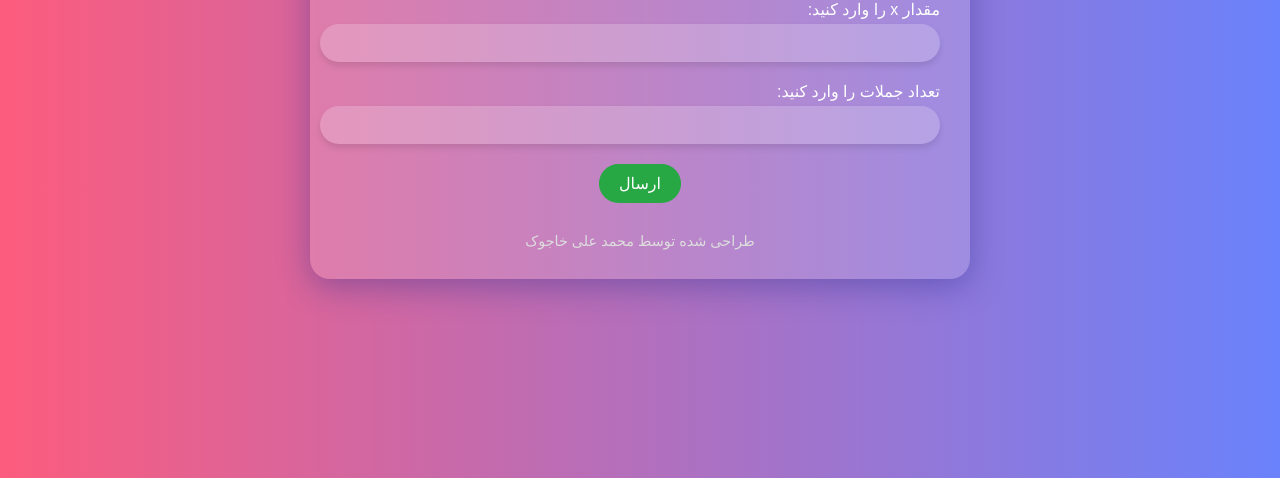
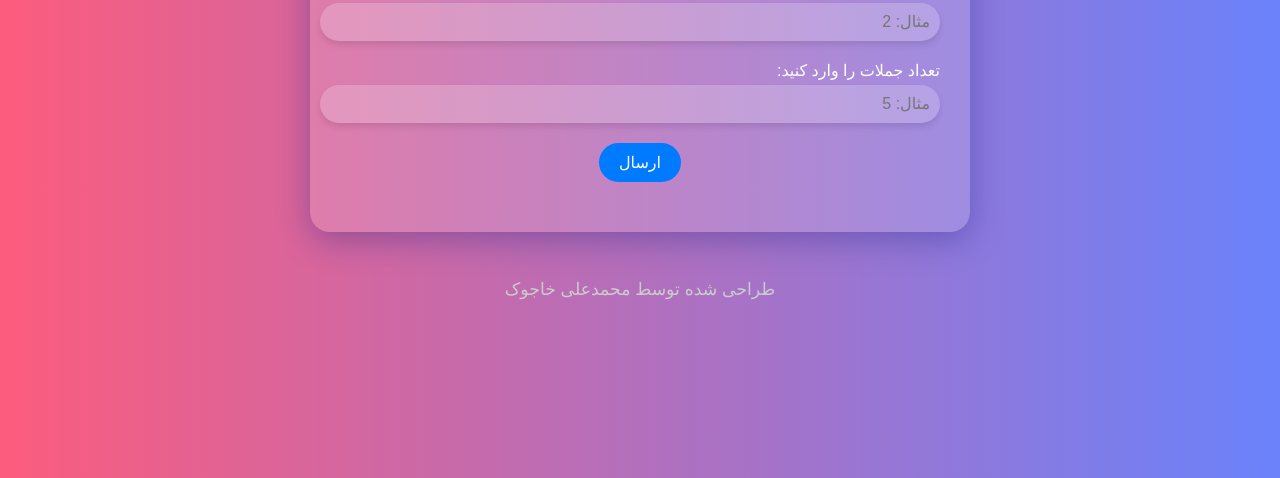
Before and after one commit to Ali005022/Math_Dr.Parvizi, a plain HTML site: page data-entry.html in a window 1280 px wide. Shown: the part 322-800 px from the top of the page. Drawn offline with Linux system fonts and the light colour scheme.

Commit message:
Update data-entry.html

```diff
--- a/data-entry.html
+++ b/data-entry.html
@@ -7,18 +7,20 @@
     <link rel="stylesheet" href="style.css">
 </head>
 <body>
-    <div class="container">
+    <div class="container center-content">
         <h1>ورود داده‌ها</h1>
         <form id="dataForm">
             <label for="xValue">مقدار x را وارد کنید:</label>
-            <input type="number" id="xValue" name="xValue" required>
+            <input type="number" id="xValue" name="xValue" placeholder="مثال: 2" required>
             <label for="terms">تعداد جملات را وارد کنید:</label>
-            <input type="number" id="terms" name="terms" required>
-            <button type="submit">ارسال</button>
+            <input type="number" id="terms" name="terms" placeholder="مثال: 5" required>
+            <button type="submit" class="btn">ارسال</button>
         </form>
         <div id="result"></div>
-        <footer>طراحی شده توسط محمد علی خاجوک</footer>
     </div>
+    <footer>
+        <p>طراحی شده توسط محمدعلی خاجوک</p>
+    </footer>
     <script src="script.js"></script>
 </body>
 </html>
```
